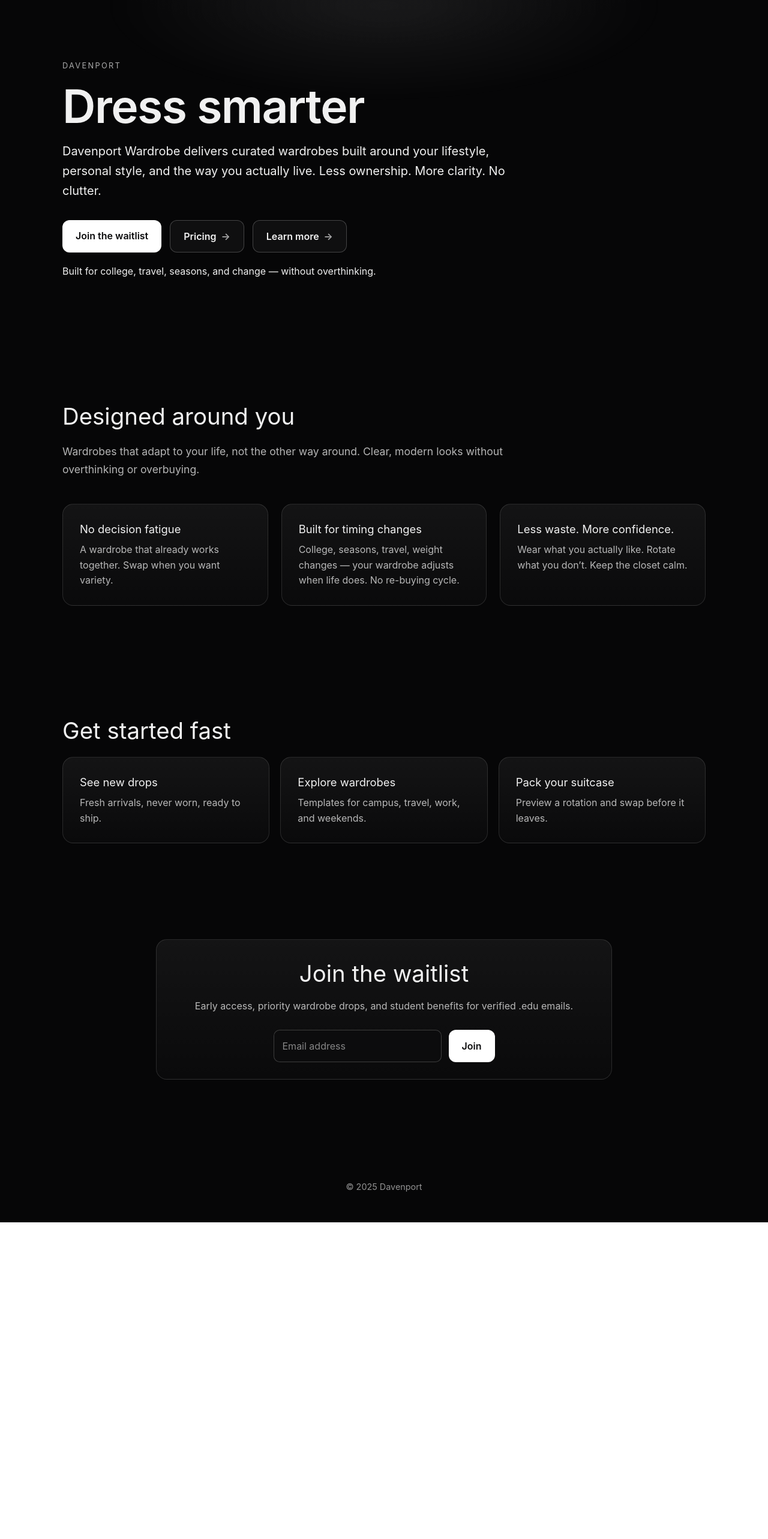
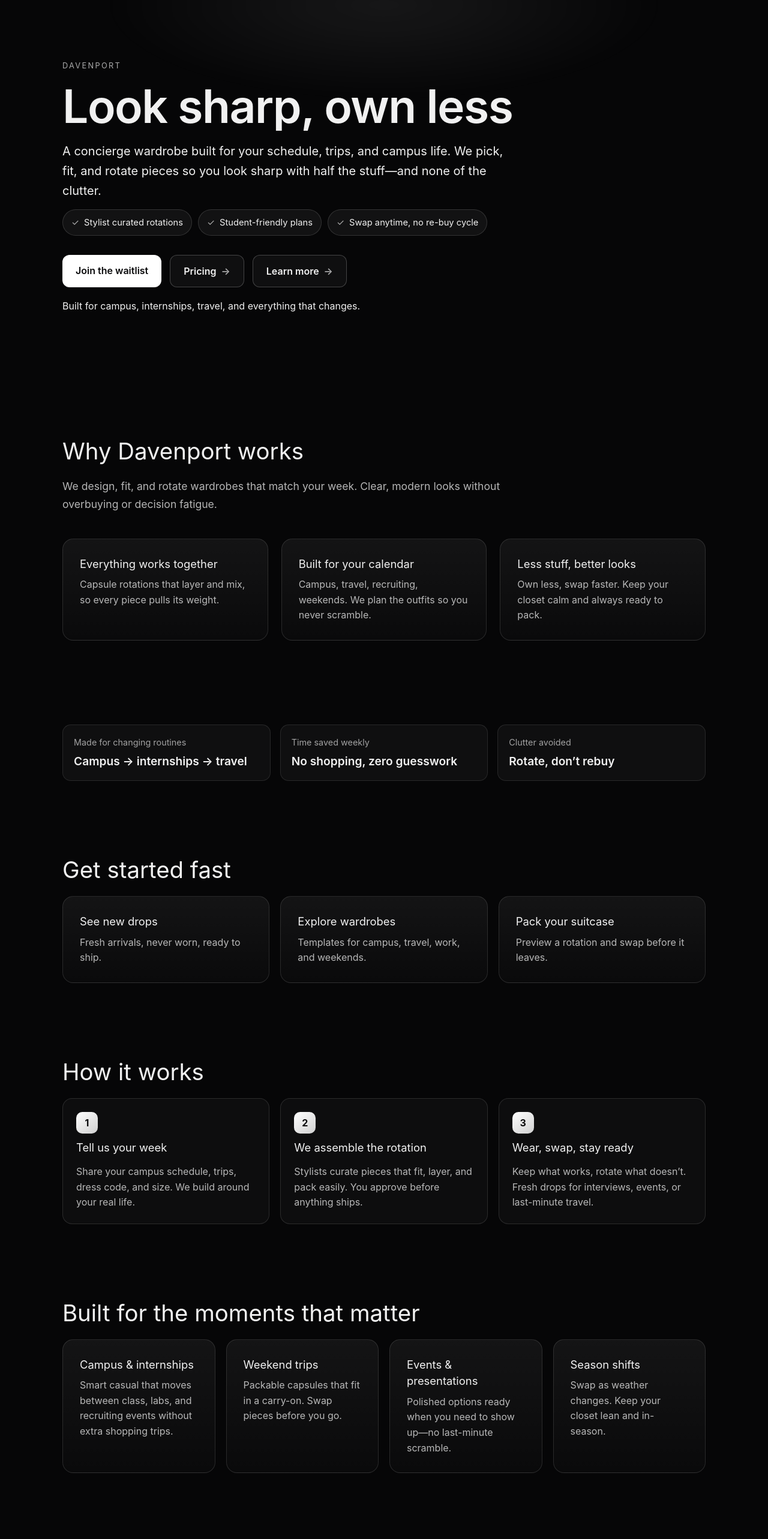
Before and after one commit to bendavenport700-a11y/davenport-wardrobe-v2, a Next.js app: page / in a window 1280 px wide. Shown: the part 140-2706 px from the top of the page at 60% size. Before the commit the page ends 2178 px from the top, so only its background shows below. Built offline with nearby package versions, Linux system fonts and the light colour scheme.

Commit message:
fixing homepage

```diff
--- a/app/page.tsx
+++ b/app/page.tsx
@@ -5,11 +5,11 @@
 
 export default function Home() {
   const phrases = [
-    "Intelligent access to modern style",
-    "Dress smarter",
-    "A simpler way to dress",
-    "Luxury without ownership",
-    "A wardrobe that adapts to you",
+    "A wardrobe built for your real life",
+    "Look sharp, own less",
+    "Concierge styling for students",
+    "Rotations that keep up with you",
+    "Packable, swappable, effortless",
   ];
 
   const [index, setIndex] = React.useState(0);
@@ -60,6 +60,7 @@
         .fade.d2 { animation-delay: .3s; }
         .fade.d3 { animation-delay: .45s; }
         .fade.d4 { animation-delay: .6s; }
+        .fade.d5 { animation-delay: .75s; }
 
         @keyframes fadeIn {
           to { opacity: 1; transform: translateY(0); }
@@ -172,6 +173,64 @@
           transform: translateY(-1px);
         }
 
+        .pillRow {
+          display: flex;
+          flex-wrap: wrap;
+          gap: 10px;
+          margin-top: 14px;
+        }
+
+        .pill {
+          display: inline-flex;
+          align-items: center;
+          gap: 8px;
+          padding: 10px 14px;
+          border-radius: 999px;
+          background: rgba(255,255,255,0.05);
+          border: 1px solid rgba(255,255,255,0.14);
+          font-size: 0.92rem;
+        }
+
+        .stat {
+          display: grid;
+          gap: 6px;
+          padding: 18px;
+          border-radius: 14px;
+          background: rgba(255,255,255,0.04);
+          border: 1px solid rgba(255,255,255,0.1);
+        }
+
+        .statLabel { opacity: 0.65; font-size: 0.9rem; }
+        .statValue { font-size: 1.2rem; font-weight: 600; }
+
+        .stepGrid {
+          display: grid;
+          grid-template-columns: repeat(auto-fit, minmax(240px, 1fr));
+          gap: 18px;
+        }
+
+        .stepCard {
+          background: rgba(255,255,255,0.03);
+          border: 1px solid rgba(255,255,255,0.12);
+          border-radius: 16px;
+          padding: 22px;
+          display: grid;
+          gap: 10px;
+        }
+
+        .stepNumber {
+          width: 36px;
+          height: 36px;
+          border-radius: 10px;
+          background: linear-gradient(140deg, #ffffff, #d1d1d1);
+          color: #0b0b0c;
+          display: inline-flex;
+          align-items: center;
+          justify-content: center;
+          font-weight: 700;
+          font-size: 1rem;
+        }
+
         /* ✅ MOBILE FIX: prevent headline clipping */
         @media (max-width: 560px) {
           .container { padding: 0 18px; }
@@ -232,14 +291,28 @@
               opacity: 0.78,
             }}
           >
-            {/* ✅ Blend the two statements you like */}
-            Davenport Wardrobe delivers curated wardrobes built around your
-  lifestyle, personal style, and the way you actually live. Less
-  ownership. More clarity. No clutter.
+            A concierge wardrobe built for your schedule, trips, and campus
+            life. We pick, fit, and rotate pieces so you look sharp with half
+            the stuff—and none of the clutter.
           </p>
 
+          <div className="fade d3 pillRow">
+            <div className="pill">
+              <span style={{ opacity: 0.7 }}>✓</span>
+              Stylist curated rotations
+            </div>
+            <div className="pill">
+              <span style={{ opacity: 0.7 }}>✓</span>
+              Student-friendly plans
+            </div>
+            <div className="pill">
+              <span style={{ opacity: 0.7 }}>✓</span>
+              Swap anytime, no re-buy cycle
+            </div>
+          </div>
+
           <div
-            className="fade d3"
+            className="fade d4"
             style={{ display: "flex", gap: 14, marginTop: 32, flexWrap: "wrap" }}
           >
             <a href="#waitlist" className="btnPrimary">
@@ -254,8 +327,8 @@
           </div>
 
           {/* ✅ small “proof” line, still minimal */}
-          <div className="fade d4" style={{ marginTop: 18, opacity: 0.62, lineHeight: 1.7 }}>
-            Built for college, travel, seasons, and change — without overthinking.
+          <div className="fade d5" style={{ marginTop: 18, opacity: 0.62, lineHeight: 1.7 }}>
+            Built for campus, internships, travel, and everything that changes.
           </div>
         </div>
       </section>
@@ -263,10 +336,10 @@
       {/* VALUE SECTION */}
       <section style={{ padding: "100px 0" }}>
         <div className="container">
-          <h2 style={sectionTitle}>Designed around you</h2>
+          <h2 style={sectionTitle}>Why Davenport works</h2>
           <p style={sectionLead}>
-            Wardrobes that adapt to your life, not the other way around. Clear,
-            modern looks without overthinking or overbuying.
+            We design, fit, and rotate wardrobes that match your week. Clear,
+            modern looks without overbuying or decision fatigue.
           </p>
 
           <div
@@ -277,17 +350,43 @@
             }}
           >
             <InfoCard
-              title="No decision fatigue"
-              text="A wardrobe that already works together. Swap when you want variety."
+              title="Everything works together"
+              text="Capsule rotations that layer and mix, so every piece pulls its weight."
             />
             <InfoCard
-              title="Built for timing changes"
-              text="College, seasons, travel, weight changes — your wardrobe adjusts when life does. No re-buying cycle."
+              title="Built for your calendar"
+              text="Campus, travel, recruiting, weekends. We plan the outfits so you never scramble."
             />
             <InfoCard
-              title="Less waste. More confidence."
-              text="Wear what you actually like. Rotate what you don’t. Keep the closet calm."
+              title="Less stuff, better looks"
+              text="Own less, swap faster. Keep your closet calm and always ready to pack."
             />
+          </div>
+        </div>
+      </section>
+
+      {/* PROOF */}
+      <section style={{ padding: "40px 0" }}>
+        <div className="container">
+          <div
+            style={{
+              display: "grid",
+              gridTemplateColumns: "repeat(auto-fit, minmax(200px, 1fr))",
+              gap: 16,
+            }}
+          >
+            <div className="stat">
+              <div className="statLabel">Made for changing routines</div>
+              <div className="statValue">Campus → internships → travel</div>
+            </div>
+            <div className="stat">
+              <div className="statLabel">Time saved weekly</div>
+              <div className="statValue">No shopping, zero guesswork</div>
+            </div>
+            <div className="stat">
+              <div className="statLabel">Clutter avoided</div>
+              <div className="statValue">Rotate, don’t rebuy</div>
+            </div>
           </div>
         </div>
       </section>
@@ -319,6 +418,61 @@
         </div>
       </section>
 
+      {/* HOW IT WORKS */}
+      <section style={{ padding: "80px 0" }}>
+        <div className="container">
+          <h2 style={sectionTitle}>How it works</h2>
+          <div className="stepGrid">
+            <StepCard
+              number="1"
+              title="Tell us your week"
+              text="Share your campus schedule, trips, dress code, and size. We build around your real life."
+            />
+            <StepCard
+              number="2"
+              title="We assemble the rotation"
+              text="Stylists curate pieces that fit, layer, and pack easily. You approve before anything ships."
+            />
+            <StepCard
+              number="3"
+              title="Wear, swap, stay ready"
+              text="Keep what works, rotate what doesn’t. Fresh drops for interviews, events, or last-minute travel."
+            />
+          </div>
+        </div>
+      </section>
+
+      {/* MOMENTS */}
+      <section style={{ padding: "40px 0 80px" }}>
+        <div className="container">
+          <h2 style={sectionTitle}>Built for the moments that matter</h2>
+          <div
+            style={{
+              display: "grid",
+              gridTemplateColumns: "repeat(auto-fit, minmax(240px, 1fr))",
+              gap: 18,
+            }}
+          >
+            <InfoCard
+              title="Campus & internships"
+              text="Smart casual that moves between class, labs, and recruiting events without extra shopping trips."
+            />
+            <InfoCard
+              title="Weekend trips"
+              text="Packable capsules that fit in a carry-on. Swap pieces before you go."
+            />
+            <InfoCard
+              title="Events & presentations"
+              text="Polished options ready when you need to show up—no last-minute scramble."
+            />
+            <InfoCard
+              title="Season shifts"
+              text="Swap as weather changes. Keep your closet lean and in-season."
+            />
+          </div>
+        </div>
+      </section>
+
 
       {/* WAITLIST */}
       <section id="waitlist" style={{ padding: "120px 0" }}>
@@ -331,7 +485,7 @@
               Join the waitlist
             </h2>
             <p style={{ opacity: 0.75, marginBottom: 28 }}>
-              Early access, priority wardrobe drops, and student benefits for
+              Early access, priority wardrobe drops, and student pricing for
               verified .edu emails.
             </p>
 
@@ -395,6 +549,24 @@
   );
 }
 
+type StepCardProps = {
+  number: string;
+  title: string;
+  text: string;
+};
+
+function StepCard({ number, title, text }: StepCardProps) {
+  return (
+    <div className="stepCard">
+      <div className="stepNumber">{number}</div>
+      <div style={{ display: "grid", gap: 6 }}>
+        <h3 style={cardTitle}>{title}</h3>
+        <p style={cardText}>{text}</p>
+      </div>
+    </div>
+  );
+}
+
 /* STYLES */
 
 const sectionTitle = {
```
